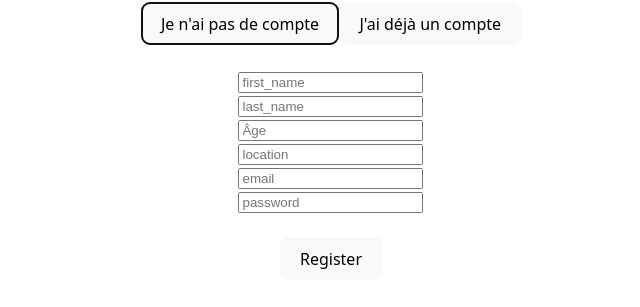
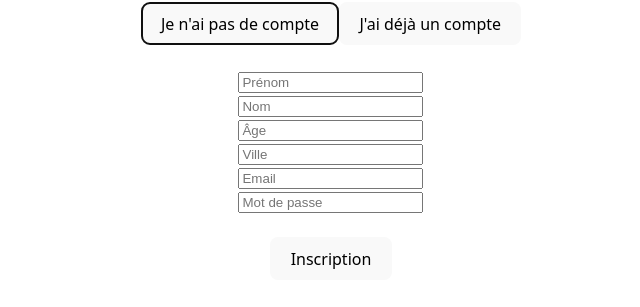
Before and after one commit to QuentinC26/Autistic-Eye, a React (Vite) app in the folder front-end/: page /Register_and_login in a window 1280 px wide. Both pictures are taken after a click on the button "Je n'ai pas de compte". Shown: the part 451-758 px from the top of the page, without its empty margins (309-949 px from the left). Built offline with nearby package versions, Linux system fonts and the light colour scheme.

Commit message:
i replace English interface by French interface

```diff
--- a/front-end/src/pages/Register_and_login.jsx
+++ b/front-end/src/pages/Register_and_login.jsx
@@ -64,14 +64,14 @@ export function Register() {
           {/* The <input> tag creates a field where the user can enter information. */}
           <input
           type="text"
-          placeholder="first_name"
+          placeholder="Prénom"
           value={first_name}
           onChange={(register) => setFirst_name(register.target.value)}
           />
           <br></br>
           <input
           type="text"
-          placeholder="last_name"
+          placeholder="Nom"
           value={last_name}
           onChange={(register) => setLast_name(register.target.value)}
           />
@@ -85,21 +85,21 @@ export function Register() {
           <br></br>
           <input
           type="text"
-          placeholder="location"
+          placeholder="Ville"
           value={location}
           onChange={(register) => setLocation(register.target.value)}
           />
           <br></br>
           <input
           type="email"
-          placeholder="email"
+          placeholder="Email"
           value={email}
           onChange={(register) => setEmail(register.target.value)}
           />
           <br></br>
           <input
           type="password"
-          placeholder="password"
+          placeholder="Mot de passe"
           value={password}
           onChange={(register) => setPassword(register.target.value)}
           />
@@ -108,7 +108,7 @@ export function Register() {
           {/* read the message if there is one */}
           {message && <p>{message}</p>}
           {/* This button is for valid the registration */}
-          <button type="submit">Register</button>
+          <button type="submit">Inscription</button>
         </form>
         )}
     </>
@@ -165,14 +165,14 @@ export function Login() {
           {/* The <input> tag creates a field where the user can enter information. */}
           <input
           type="email"
-          placeholder="email"
+          placeholder="Email"
           value={email}
           onChange={(login) => setEmail(login.target.value)}
           />
           <br></br>
           <input
           type="password"
-          placeholder="password"
+          placeholder="Mot de passe"
           value={password}
           onChange={(login) => setPassword(login.target.value)}
           />
@@ -181,7 +181,7 @@ export function Login() {
           {/* read the message if there is one */}
           {message && <p>{message}</p>}
           {/* This button is for valid the registration */}
-          <button type="submit">Login</button>
+          <button type="submit">Connexion</button>
         </form>
     </>
   )
```
